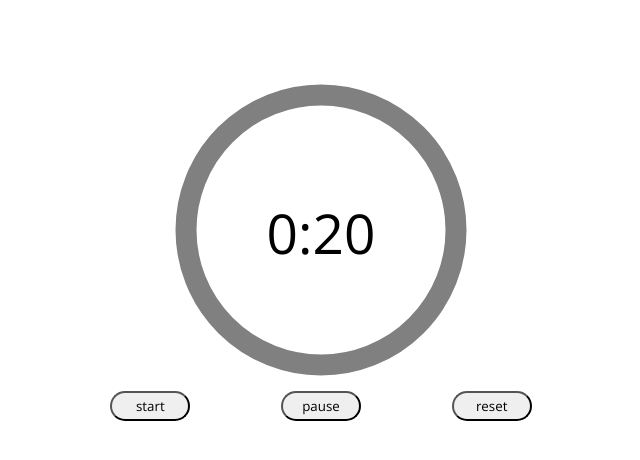
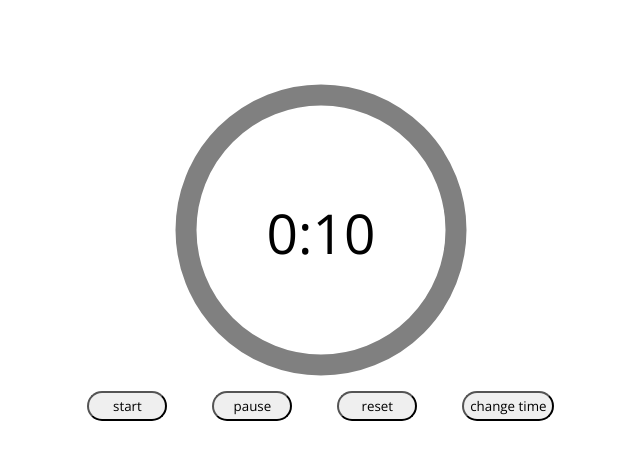
Before and after one commit to raghavkukkar/pomodoro, a React (Create React App) app: page / in a window 1280 px wide. Shown: the top 460 px of the page, without its empty margins (319-959 px from the left). Built offline with nearby package versions, Linux system fonts and the light colour scheme.

Commit message:
timer changer added modal needed to be styled and animated + audio added

```diff
--- a/src/App.css
+++ b/src/App.css
@@ -3,12 +3,13 @@
   width: 50%;
   max-height: 90vh;
   display: flex;
-  justify-content: center;
+  align-items: center;
   flex-wrap: wrap;
+  flex-direction: column;
 }
 button{
-  width: 80px;
-  height: 30px;
+  min-width: 80px;
+  min-height: 30px;
   border-radius: 20px;
 
 }
@@ -62,3 +63,15 @@ button{
   stroke-width: 7px;
   stroke: grey;
 }
+
+.modal{
+  position: fixed;
+  top: 0;
+  left: 50%;
+  transform: translate(-50%);
+
+  width: 400px;
+  max-width: 100%;
+  height: 200px;
+  max-height: 100%;
+}
--- a/src/App.js
+++ b/src/App.js
@@ -1,13 +1,35 @@
 import React , {Component} from 'react';
 import './App.css';
 import Timer from './components/Timer/Timer'
+import Buttons from './components/Buttons/Buttons'
+import Modal from './components/Modal/Modal'
 let s = null
 class App extends Component {
   constructor(props) {
     super(props);
     this.state = {
-      time : 20
+      time: 10,
+      timer : 10,
+      file: "/Assets/beat.mp3",
+      modalIsOpen : false
     }
+  }
+  timeChanger = (x,e) => {
+    this.setState({
+      time: x,
+      timer : x
+    })
+    e.preventDefault();
+  }
+  openModal = () => {
+    this.setState({
+      modalIsOpen : !this.state.modalIsOpen
+    })
+  }
+
+  playAudio = (file) =>{
+    let audio = new Audio(file);
+    audio.play();
   }
 
   startTimer = () => {
@@ -15,35 +37,39 @@ class App extends Component {
     else {
       s = setInterval(() => {
         this.setState({
-          time: this.state.time - 1
+          timer: this.state.timer - 1
         })
-        if (!this.state.time) this.stopTimer();
+        if (!this.state.timer) {
+          this.stopTimer();
+          this.playAudio(this.state.file);
+        }
       }, 1000)
 
     }
   }
+
   stopTimer = () => {
     clearInterval(s)
   }
-  formatTime = (time) => {
-    return `${Math.floor(time/60)}:${time%60}`
-  }
+
+
   resetTimer = () => {
     clearInterval(s)
     this.setState({
-      time : 20
+      timer : this.state.time
     })
   }
+
   render() {
     return (
+      <React.Fragment>
       <div className="timer-container">
-        <Timer time={`${Math.floor(this.state.time / 60)}:${this.state.time % 60}`} />
-        <div className="button-container">
-          <button onClick={this.startTimer}> start</button>
-          <button onClick={this.stopTimer}> pause</button>
-          <button onClick={this.resetTimer}> reset</button>
+        <Timer time={`${Math.floor(this.state.timer / 60)}:${this.state.timer % 60}`} />
+        <Buttons startTimer={this.startTimer} stopTimer={this.stopTimer} resetTimer={this.resetTimer} changeTime={this.openModal} />
+
         </div>
-      </div>
+        {this.state.modalIsOpen ? <Modal time={30} submitHandler={this.timeChanger} />:<React.Fragment></React.Fragment>}
+      </React.Fragment>
     )
   }
 }
--- /dev/null
+++ b/src/components/Buttons/Buttons.js
@@ -0,0 +1,14 @@
+import React from 'react';
+
+function Buttons(props) {
+    return (
+        <div className="button-container">
+          <button onClick={props.startTimer}> start</button>
+          <button onClick={props.stopTimer}> pause</button>
+          <button onClick={props.resetTimer}> reset</button>
+          <button onClick={props.changeTime}> change time</button>
+        </div>
+    );
+}
+
+export default Buttons
--- /dev/null
+++ b/src/components/Modal/Modal.js
@@ -0,0 +1,25 @@
+import React, { Component } from 'react';
+
+class Modal extends Component {
+    constructor(props) {
+        super(props);
+        this.state = {
+            time : `${this.props.time}`
+        }
+    }
+    handleIt = (event) => {
+        this.setState({
+            [event.target.name] : event.target.value
+        })
+    }
+    render() {
+        return (<div className="modal">
+            <form onSubmit = {this.props.submitHandler.bind(this,this.state.time)}>
+                <label htmlFor="time"> Enter Time </label>
+                <input name="time" type="text" value={`${this.state.time}`} onChange = {this.handleIt} ></input>
+                <input type="submit" />
+            </form>
+        </div>);
+    }
+}
+export default Modal
--- a/src/components/Timer/Timer.js
+++ b/src/components/Timer/Timer.js
@@ -3,10 +3,10 @@ import React from 'react';
 function Timer(props) {
     return (
         <div className="timer">
-        <div class="base-timer">
-          <svg class="base-timer__svg" viewBox="0 0 100 100" xmlns="http://www.w3.org/2000/svg">
-           <g class="base-timer__circle">
-             <circle class="base-timer__path-elapsed" cx="50" cy="50" r="45" />
+        <div className="base-timer">
+          <svg className="base-timer__svg" viewBox="0 0 100 100" xmlns="http://www.w3.org/2000/svg">
+           <g className="base-timer__circle">
+             <circle className="base-timer__path-elapsed" cx="50" cy="50" r="45" />
            </g>
           </svg>
           <span className = "base-timer__label">
```
Also changed, not shown: public/manifest.json, 1 other file (tests, documents, lock files or other folders).
